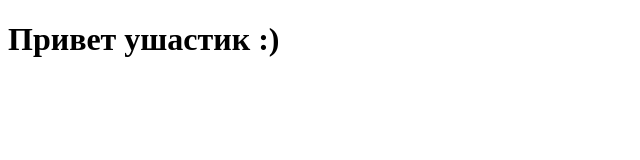
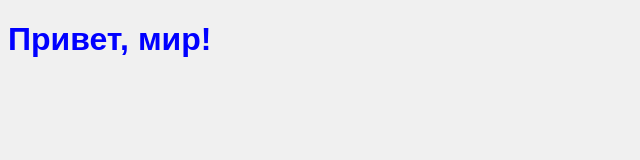
Before and after one commit to niagit/myfirstsite, a plain HTML site: page index.html in a window 1280 px wide. Shown: the whole page, without its empty margins (0-640 px from the left). Drawn offline with Linux system fonts and the light colour scheme.

Commit message:
Update index.html

```diff
--- a/index.html
+++ b/index.html
@@ -2,8 +2,20 @@
    <html>
    <head>
        <title>Мой сайт</title>
+       <style>
+   body {
+       background: #f0f0f0;
+       font-family: Arial;
+   }
+   h1 {
+       color: blue;
+   }
+   </style>
    </head>
+<script>
+   alert('Добро пожаловать!');
+   </script>
    <body>
-       <h1>Привет ушастик :)</h1>
+       <h1>Привет, мир!</h1>
    </body>
    </html>
```
